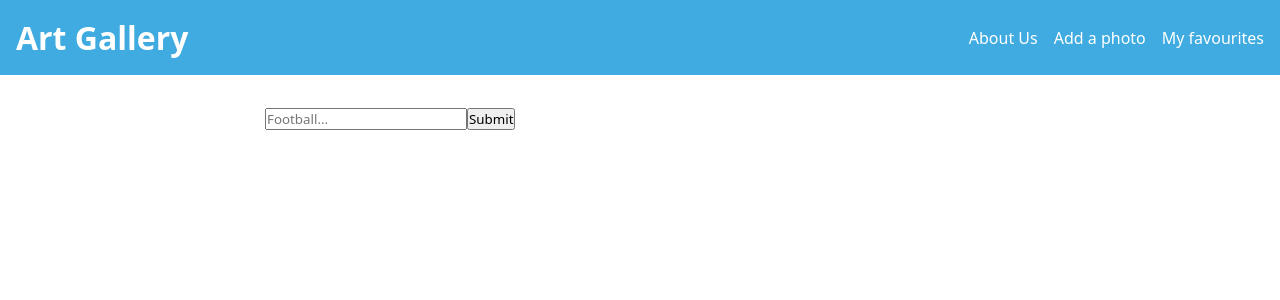
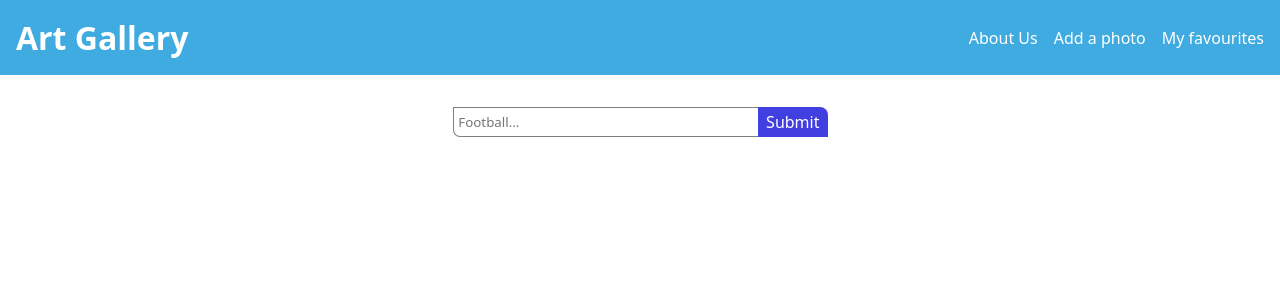
Before and after one commit to LucasGitHubx/art-gallery, a React (Vite) app: page / in a window 1280 px wide. Shown: the top 300 px of the page. Built offline with nearby package versions, Linux system fonts and the light colour scheme.

Commit message:
Styling main-page's form

```diff
--- a/src/index.css
+++ b/src/index.css
@@ -36,6 +36,40 @@ header nav ul{
     margin: 2rem auto;
 }
 
+.main-page form{
+    margin: 0 auto;
+    width: 100%;
+    max-width: 50%;
+
+    display: flex;
+    flex-direction: column;
+    align-items: center;
+    gap: 1rem;
+}
+.main-page form div{
+    width: 100%;
+}
+.main-page form input{
+    width: 100%;
+    border-bottom-left-radius: 7px;
+
+    border: 1px solid gray;
+    border-right: none;
+    padding: .3rem;
+}
+.main-page form button{
+    padding: 0 .5rem;
+    border-left: none;
+    border: none;
+    border-top-right-radius: 8px;
+    color: white;
+    background-color: #423fe0;
+    font-size: 1rem;
+}
+
+.main-page form div{
+    display: flex;
+}
 @media(min-width: 1024px){
     header{
         justify-content: space-between;
```
